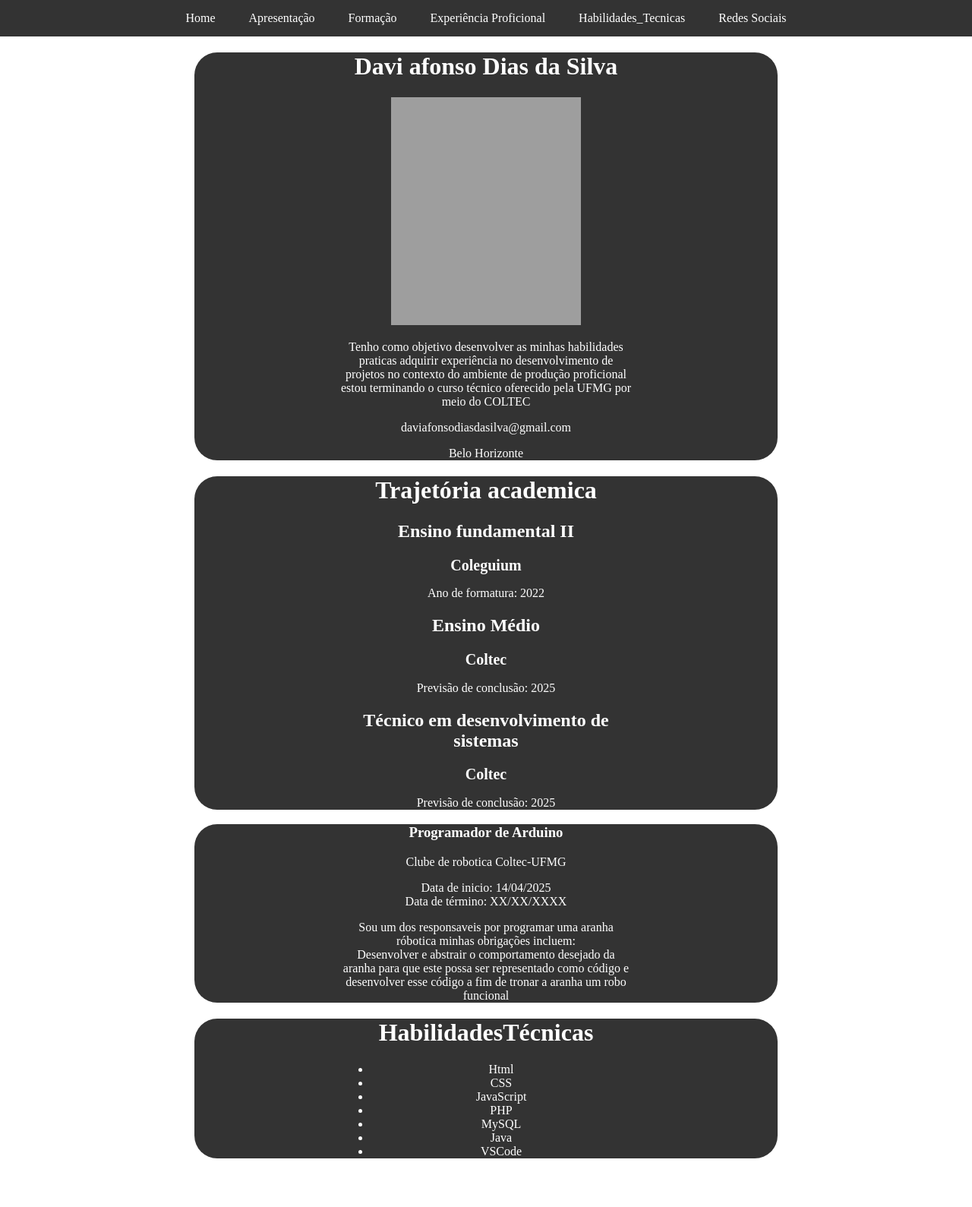
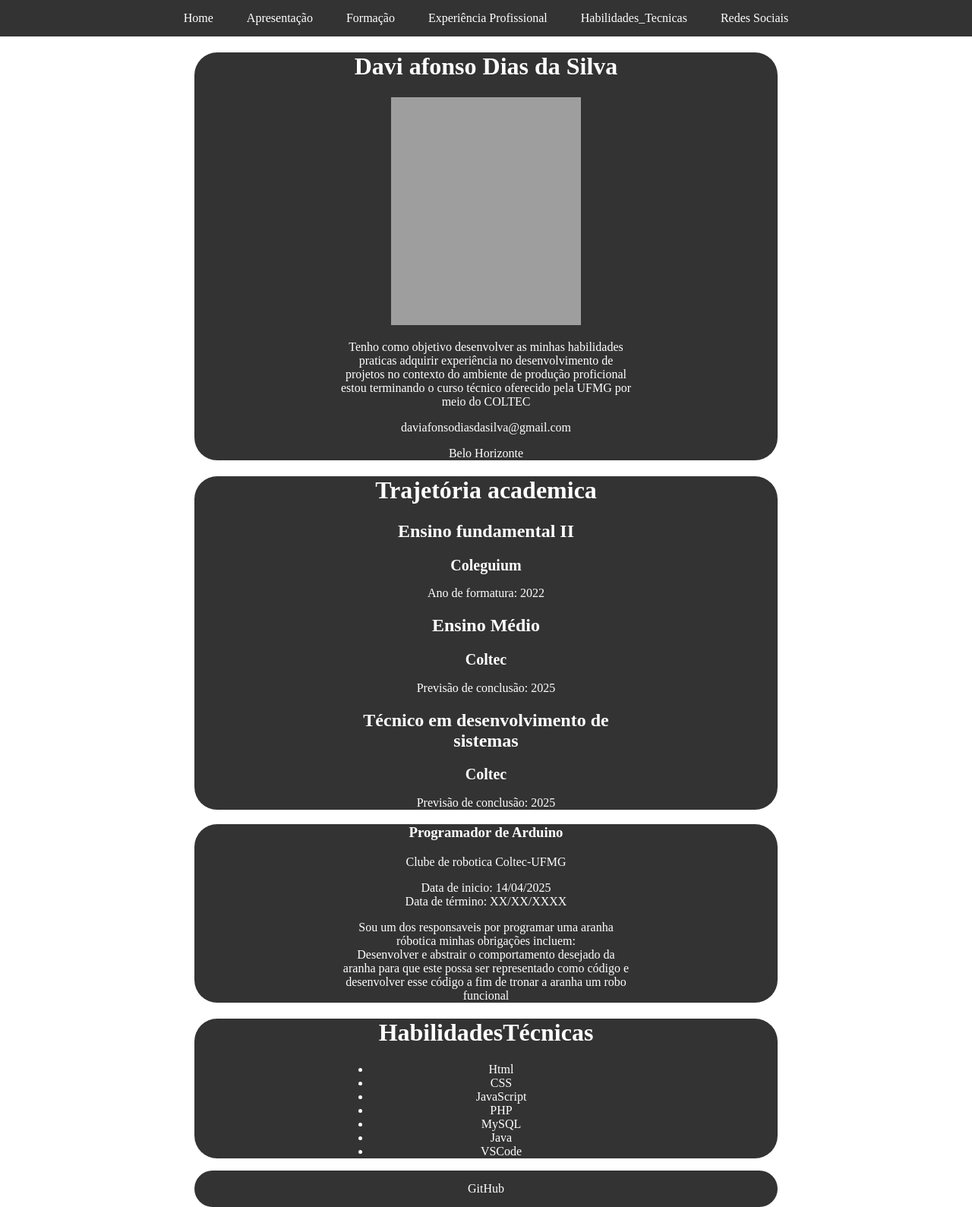
Before and after one commit to DaviAfonsoDiasDaSilva/Curriculo-VITTAE, a plain HTML site: page index.html in a window 1280 px wide. Shown: the whole page at 76% size. Before the commit the page ends 1541 px from the top, so only its background shows below. Drawn offline with Linux system fonts and the light colour scheme; grey boxes are pictures that could not be loaded.

Commit message:
Final Final Agora foi

```diff
--- a/Barra_De_Navegacao.html
+++ b/Barra_De_Navegacao.html
@@ -2,12 +2,13 @@
 <div class="Barra_De_Navegacao">
     <nav>
         <ul>
-            <li><a href="index.html">Home</a></li>
-            <li><a href="Cabecario.html">Apresentação</a></li>
-            <li><a href="Educacao.html">Formação</a></li>
-            <li><a href="Experiencia.html">Experiência Proficional</a></li>
-            <li><a href="Habilidades_Tecnicas.html"> Habilidades_Tecnicas </a></li>
-            <li><a href="Rodape.html">Redes Sociais</a></li>
+            <li><a href="#" onclick="mostrarTodos(); return false;">Home</a></li>
+
+            <li><a href="#" onclick="mostrarUnicoFilho('Cabecario'); return false;">Apresentação</a></li>
+            <li><a href="#" onclick="mostrarUnicoFilho('Educacao'); return false;">Formação</a></li>
+            <li><a href="#" onclick="mostrarUnicoFilho('Experiencia'); return false;">Experiência Profissional</a></li>
+            <li><a  href="#" onclick="mostrarUnicoFilho('Habilidades_Tecnicas'); return false;"> Habilidades_Tecnicas </a></li>
+            <li><a href="#" onclick="mostrarUnicoFilho('Rodape'); return false;">Redes Sociais</a></li>
         </ul>
     </nav>
 </div>
--- a/index.html
+++ b/index.html
@@ -61,6 +61,52 @@
                     document.getElementById('Habilidades_Tecnicas').innerHTML = data;
                 });
         </script>
+        <div id="Rodape" class="section"></div>
+        <script>
+            fetch('Rodape.html')
+                .then(response => response.text())
+                .then(data => {
+                    document.getElementById('Rodape').innerHTML = data;
+                });
+        </script>
     </div>
+    <script>
+    // NOVA FUNÇÃO: Para mostrar todas as seções (o nosso "Home")
+    function mostrarTodos() {
+        const container = document.getElementById('Conteudo');
+        if (!container) return;
+
+        const todosOsFilhos = container.children;
+
+        for (const filho of todosOsFilhos) {
+            // Ignora as tags de script que estão no meio do conteúdo
+            if (filho.tagName !== 'SCRIPT') {
+                filho.style.display = 'block';
+            }
+        }
+    }
+
+    // Função que já tínhamos: Para mostrar apenas UMA seção
+    function mostrarUnicoFilho(idDoElementoParaMostrar) {
+        const container = document.getElementById('Conteudo');
+        if (!container) return;
+
+        const todosOsFilhos = container.children;
+
+        for (const filho of todosOsFilhos) {
+            if (filho.tagName === 'SCRIPT') continue;
+
+            if (filho.id === idDoElementoParaMostrar) {
+                filho.style.display = 'block';
+            } else {
+                filho.style.display = 'none';
+            }
+        }
+    }
+
+    // IMPORTANTE: Define o estado inicial quando a página termina de carregar
+    // Isso garante que, ao abrir o site, o conteúdo principal esteja visível.
+    window.onload = mostrarTodos;
+</script>
 </body>
 </html>
--- a/style.css
+++ b/style.css
@@ -49,6 +49,12 @@
     color:white;
 
 }
+.section a{
+    color: white;
+    text-decoration: none;
+    padding: 15px 20px;
+    display: inline-block;
+}
 
 body{
     margin:0px;
```
